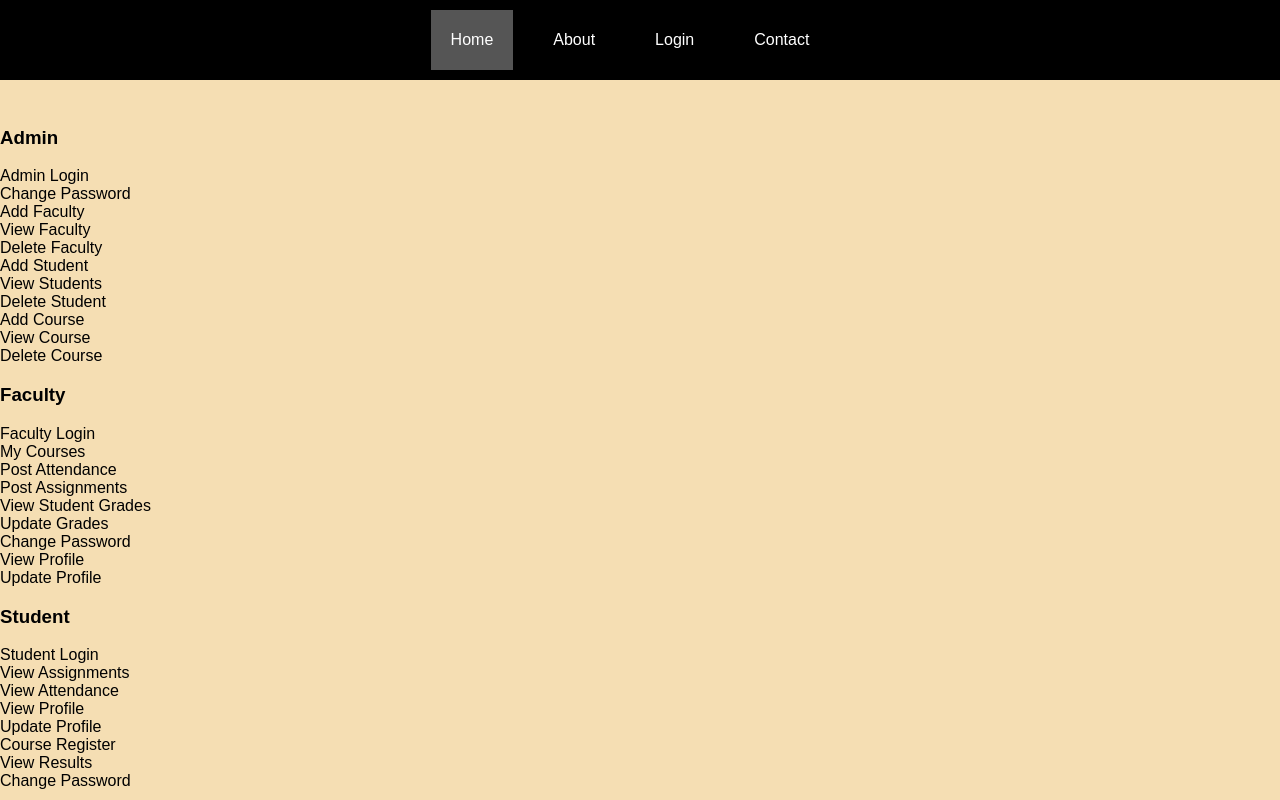
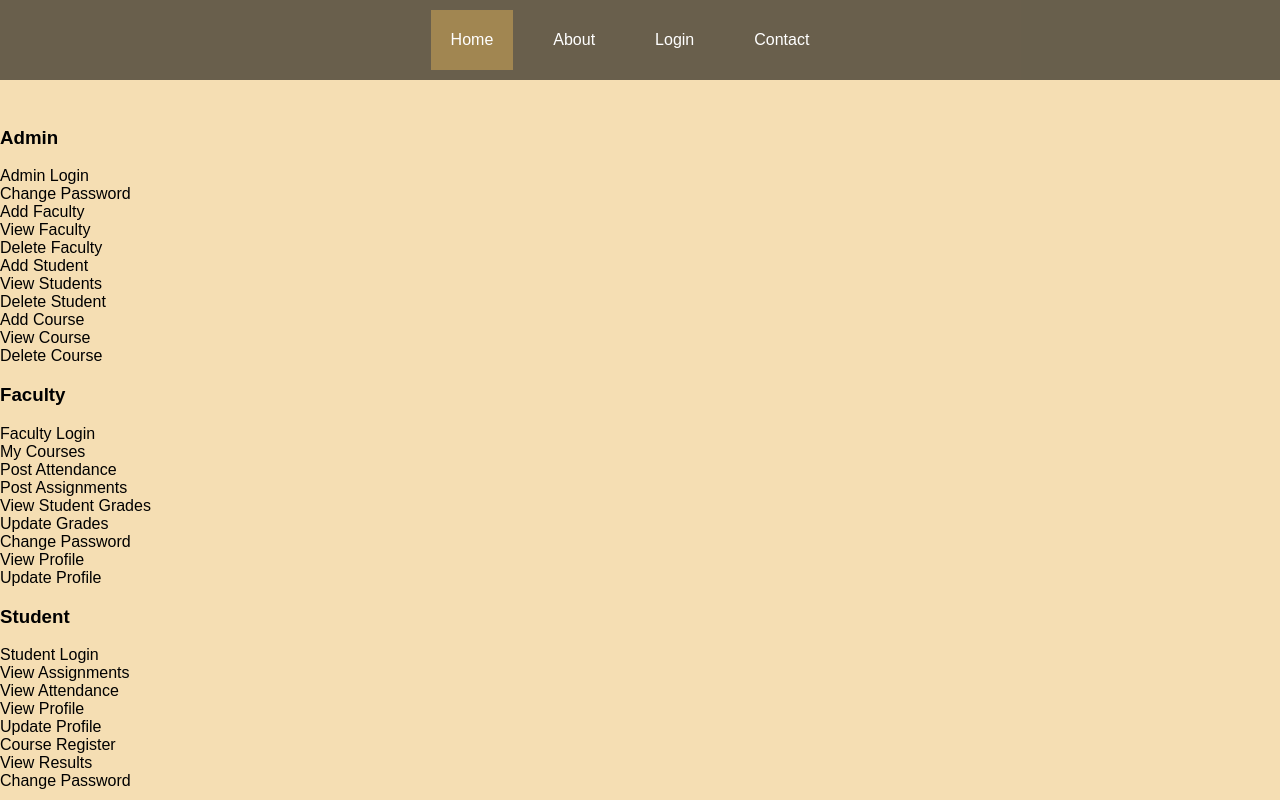
Before and after one commit to Mani-maker7/orgreactapp, a React (Create React App) app: page / in a window 1280 px wide. In both pictures the pointer is over the link "Home". Built offline with nearby package versions, Linux system fonts and the light colour scheme.

Commit message:
Update style.css

```diff
--- a/src/main/style.css
+++ b/src/main/style.css
@@ -16,7 +16,7 @@ body {
 
 
 nav {
-  background-color: black;
+  background-color:rgba(0, 0, 0, 0.573);
   background-size: cover;
   background-repeat: no-repeat;
   position: fixed;
@@ -39,7 +39,7 @@ nav a {
 }
 
 nav a:hover {
-  background-color: #555;
+  background-color: rgba(208, 166, 87, 0.549);
   color: #fff;
 }
 
@@ -62,7 +62,7 @@ nav li {
 .dropdown-content {
   display: none;
   position: absolute;
-  background-color: #333;
+  background-color:rgba(0, 0, 0, 0.573);
   min-width: 160px;
   z-index: 1;
 }
@@ -75,7 +75,7 @@ nav li {
 }
 
 .dropdown-content a:hover {
-  background-color: #555;
+  background-color:rgba(0, 0, 0, 0.573);
 }
 
 .dropdown:hover .dropdown-content {
```
